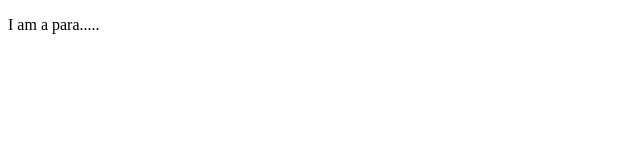
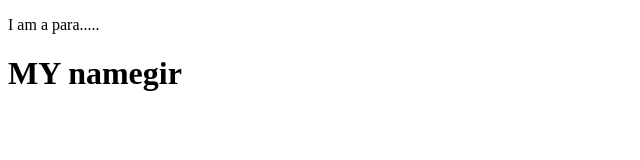
Before and after one commit to PriyanshuCP42/git_lab_e, a plain HTML site: page INDEX.HTML in a window 1280 px wide. Shown: the whole page, without its empty margins (0-640 px from the left). Drawn offline with Linux system fonts and the light colour scheme.

Commit message:
2nd commit in lab

```diff
--- a/INDEX.HTML
+++ b/INDEX.HTML
@@ -7,5 +7,6 @@
 </head>
 <body>
     <P>I am a para.....</P>
+    <h1> MY namegir</h1>
 </body>
 </html>
```
